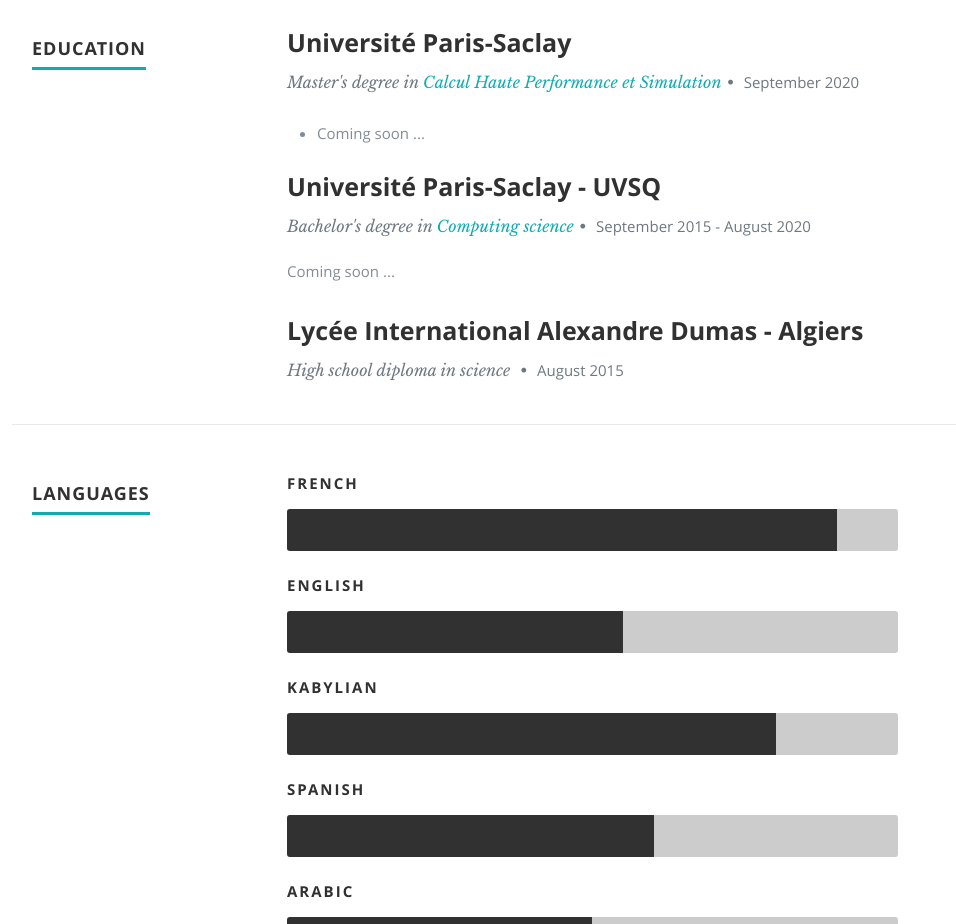
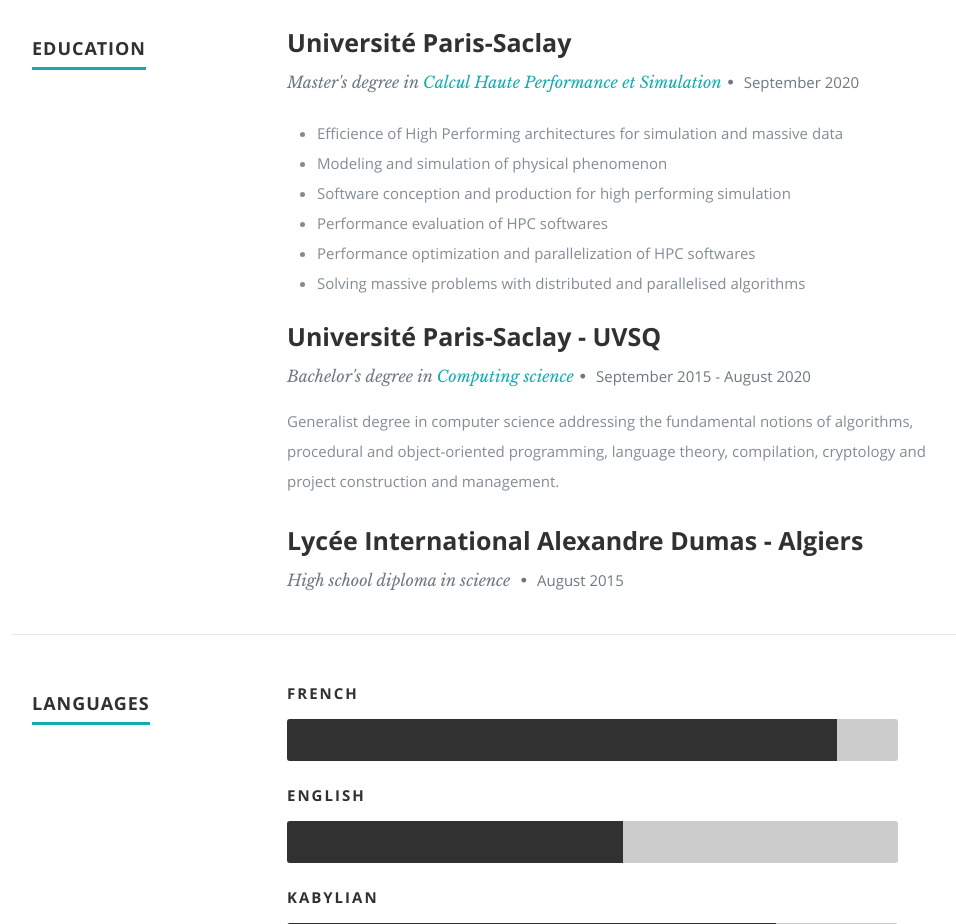
Before and after one commit to m4ssi/m4ssi.github.io, a plain HTML site: page en_index.html in a window 1280 px wide. Shown: the part 1680-2604 px from the top of the page, without its empty margins (118-1074 px from the left). Drawn offline with nearby package versions, Linux system fonts and the light colour scheme.

Commit message:
Adding education in english

```diff
--- a/en_index.html
+++ b/en_index.html
@@ -164,7 +164,12 @@
 
                   <p>
 					  <ul class="disc">
-						<li> Coming soon ...</li>
+						<li> Efficience of High Performing architectures for simulation and massive data</li>
+						<li> Modeling and simulation of physical phenomenon</li>
+						<li> Software conception and production for high performing simulation</li>
+						<li> Performance evaluation of HPC softwares</li>
+						<li> Performance optimization and parallelization of HPC softwares</li>
+						<li> Solving massive problems with distributed and parallelised algorithms</li>
 
 					  </ul>
                   </p>
@@ -181,7 +186,7 @@
                   <p class="info">Bachelor's degree in <a href="https://www.universite-paris-saclay.fr/formation/master/calcul-haute-performance-simulation">Computing science</a><span>&bull;</span> <em class="date">September 2015 - August 2020</em></p>
 
                   <p>
-						Coming soon ...
+						Generalist degree in computer science addressing the fundamental notions of algorithms, procedural and object-oriented programming, language theory, compilation, cryptology and project construction and management.
                   </p>
 
                </div>
```
